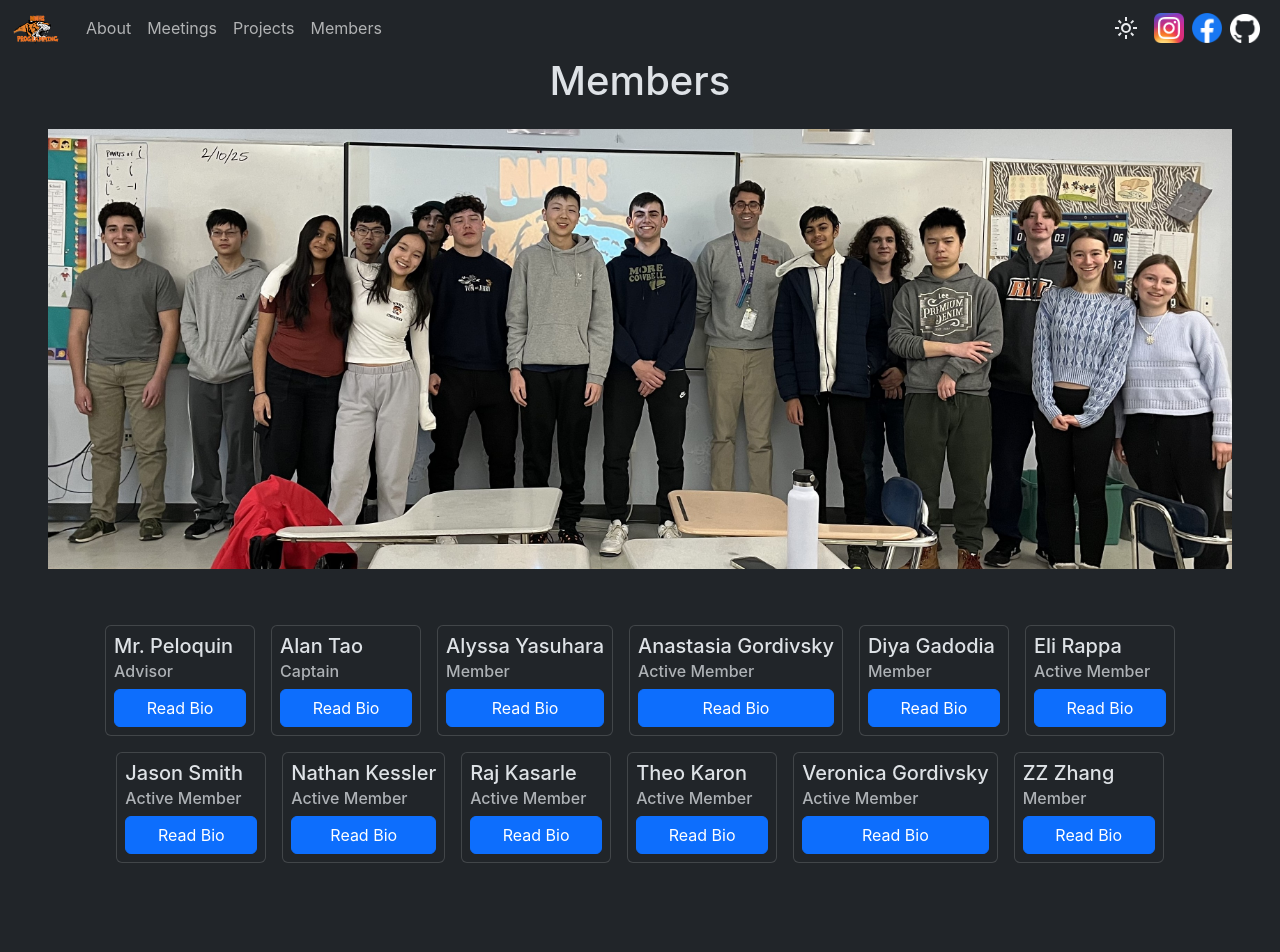
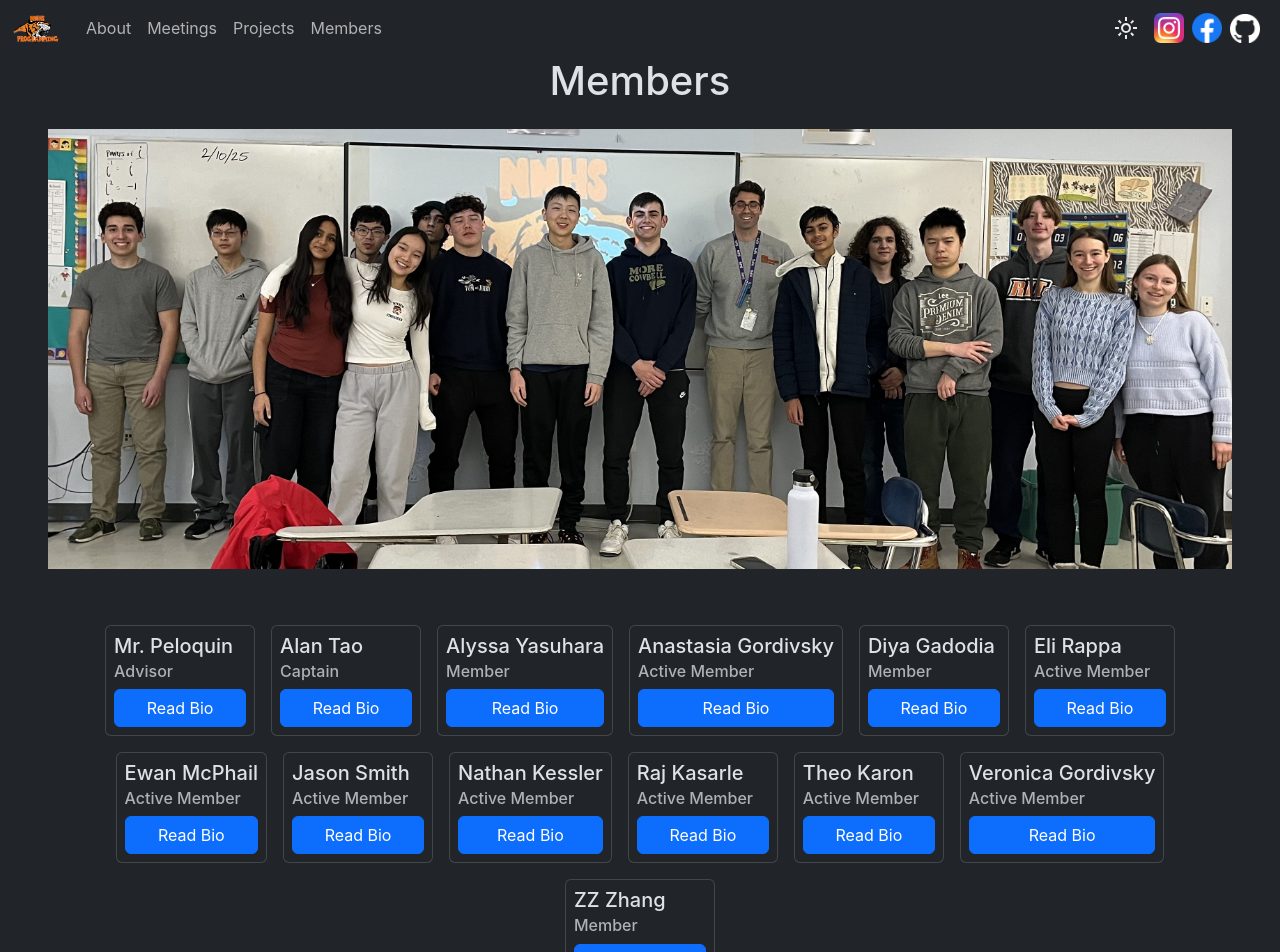
Before and after one commit to NNHS-Programming-Club/website, a React (Create React App) app: page /members in a window 1280 px wide. Shown: the top 952 px of the page. Before the commit the page ends 919 px from the top, so only its background shows below. Built offline with nearby package versions, Linux system fonts and the light colour scheme; the HTML template or start-up script is replaced by a standard one.

Commit message:
chore: Restore change from before merge

```diff
--- a/src/pages/Members.js
+++ b/src/pages/Members.js
@@ -11,12 +11,13 @@ export default function Members() {
     { id: 3, name: "Anastasia Gordivsky", role: "Active Member", bio: "I am interested in programming because you get to create cool things such as websites and a variety of computer programs, and you also get to make big changes in various industries by creating computer programs! I like how programming club teaches you a lot about computer science and the activities that we do every week! My other hobbies are violin, reading, spending time outdoors, swimming, and biking!" },
     { id: 4, name: "Diya Gadodia", role: "Member", bio: "Hi! I'm Diya and I joined the club because I love programming! We're the best club at north. Other things about me, I love playing tennis, I like to ski, I have an older brother, and my favorite subject is math."},
     { id: 5, name: "Eli Rappa", role: "Active Member", bio: "I am interested in programming because I want to become a roblox game developer. I like that programming club is open to all skill levels of programming. My other hobbies are watching anime, playing video game, and playing the trumpet."},
-    { id: 6, name: "Jason Smith", role: "Active Member", bio: "Hello, my name is Jason. I am a sophomore who likes Guitar and Programming. I primarily program in Python and Web Development Languages, but I am trying to branch out. This is my first year attending this club."},
-    { id: 7, name: "Nathan Kessler", role: "Active Member", bio: "Hi, my name is Nathan. I primarily code in rust, but am also able to code in Python, Java, R, SQL, C (++), and HTML/JavaScript. I like theoretical programming, and enjoy creating algorithms. You will often see me doing math or on leetcode during programming club." },
-    { id: 8, name: "Raj Kasarle", role: "Active Member", bio: "Hello, my name is Raj. I am a student of the class of 2028, and I've had a great interest in mathematics and science, which is just some of the reasons why I decided to join Programming Club. I've always loved computers ever since I was in elementary school, and I've always wondered how I can create things on a computer. That's when I learned about coding, and ever since I started basic, going more advanced, my knowledge expanded faster than a cheetah could run. My favorite coding language (and most challenging, of course) is C, one of the oldest languages. I am still learning, and I am willing to learn more and help others. My favorite parts of Programming Club are the challenges from short problems we attempt to solve (yes, that's how we practice coding!) The varieties and possibilities in programing are endless, and I think Programming Club is a really insightful club to think about!"},
-    { id: 9, name: "Theo Karon", role: "Active Member", bio: "i do dumb stuff with linux, and write dumb scripts for dumb stuff. i hate computers, they don't work except for when they do, which when they do they don't"},
-    { id: 10, name: "Veronica Gordivsky", role: "Active Member", bio: "I'm Veronica, and I first started getting into programming in high school. I also enjoy drawing, reading, and snorkeling/scuba diving. I’m also knowledgeable on animals, my favorite being cats, and I have a pet bird (he's a cockatiel). "},
-    { id: 11, name: "ZZ Zhang", role: "Member", bio: "Heyo, I'm ZZ. I started doing programming because I wanted to code for robots. I like the programming club because it provides competition opportunities and teaches me more in depth things about programming. My other hobbies are playing the flute, boxing, and watching Studio Ghibli movies."}
+    { id: 6, name: "Ewan McPhail", role: "Active Member", bio: "I mostly write C++, and do some reverse engineering. Check out my page (https://undisassemble.github.io) or my GitHub (https://github.com/undisassemble). The artwork on the side is done by my sister (who is awesome)." },
+    { id: 7, name: "Jason Smith", role: "Active Member", bio: "Hello, my name is Jason. I am a sophomore who likes Guitar and Programming. I primarily program in Python and Web Development Languages, but I am trying to branch out. This is my first year attending this club."},
+    { id: 8, name: "Nathan Kessler", role: "Active Member", bio: "Hi, my name is Nathan. I primarily code in rust, but am also able to code in Python, Java, R, SQL, C (++), and HTML/JavaScript. I like theoretical programming, and enjoy creating algorithms. You will often see me doing math or on leetcode during programming club." },
+    { id: 9, name: "Raj Kasarle", role: "Active Member", bio: "Hello, my name is Raj. I am a student of the class of 2028, and I've had a great interest in mathematics and science, which is just some of the reasons why I decided to join Programming Club. I've always loved computers ever since I was in elementary school, and I've always wondered how I can create things on a computer. That's when I learned about coding, and ever since I started basic, going more advanced, my knowledge expanded faster than a cheetah could run. My favorite coding language (and most challenging, of course) is C, one of the oldest languages. I am still learning, and I am willing to learn more and help others. My favorite parts of Programming Club are the challenges from short problems we attempt to solve (yes, that's how we practice coding!) The varieties and possibilities in programing are endless, and I think Programming Club is a really insightful club to think about!"},
+    { id: 10, name: "Theo Karon", role: "Active Member", bio: "i do dumb stuff with linux, and write dumb scripts for dumb stuff. i hate computers, they don't work except for when they do, which when they do they don't"},
+    { id: 11, name: "Veronica Gordivsky", role: "Active Member", bio: "I'm Veronica, and I first started getting into programming in high school. I also enjoy drawing, reading, and snorkeling/scuba diving. I’m also knowledgeable on animals, my favorite being cats, and I have a pet bird (he's a cockatiel). "},
+    { id: 12, name: "ZZ Zhang", role: "Member", bio: "Heyo, I'm ZZ. I started doing programming because I wanted to code for robots. I like the programming club because it provides competition opportunities and teaches me more in depth things about programming. My other hobbies are playing the flute, boxing, and watching Studio Ghibli movies."}
   ];
 
   const [openedId, setOpenedId] = useState(null);
```
